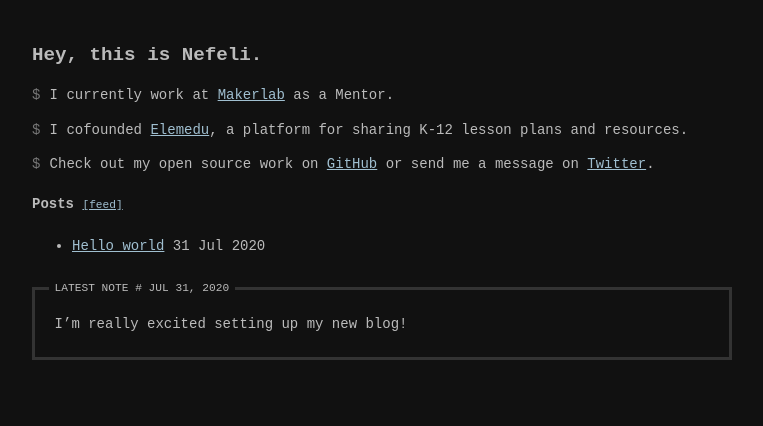
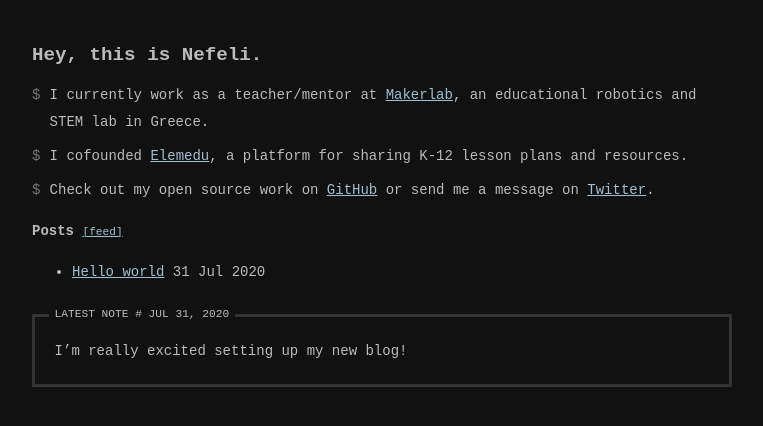
Before and after one commit to nefkst/My-Personal-Blog, a Jekyll site: the page built from index.html, in a window 1280 px wide. Shown: the top 426 px of the page, without its empty margins (258-1021 px from the left). Built offline with Jekyll 4.4.1, drawn with Linux system fonts in a browser that asks for light colours.

Commit message:
Update index.html

```diff
--- a/index.html
+++ b/index.html
@@ -4,7 +4,7 @@ layout: default
 ---
 
 <ul class="terminal">
-  <li>I currently work at <a href="https://makerlab.gr/">Makerlab</a> as a Mentor.</li>
+  <li>I currently work as a teacher/mentor at <a href="https://makerlab.gr/">Makerlab</a>, an educational robotics and STEM lab in Greece.</li>
   <li>I cofounded <a href="https://elemedu.com/">Elemedu</a>, a platform for sharing K-12 lesson plans and resources.</li>
   <li>Check out my open source work on <a href="https://github.com/nefkst">GitHub</a> or send me a message on <a href="https://twitter.com/nefelitamtiriri">Twitter</a>.</li>
 </ul>
```
